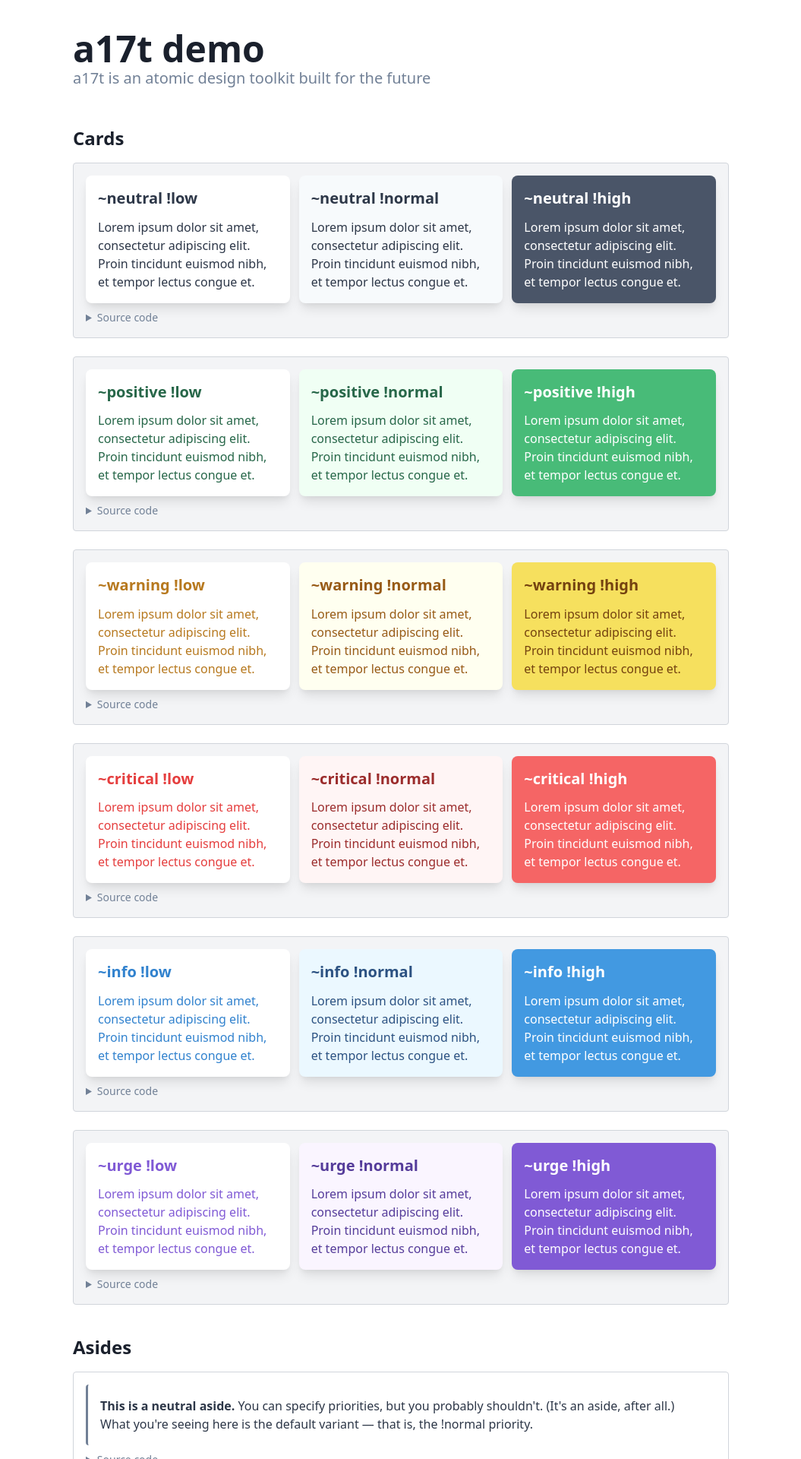
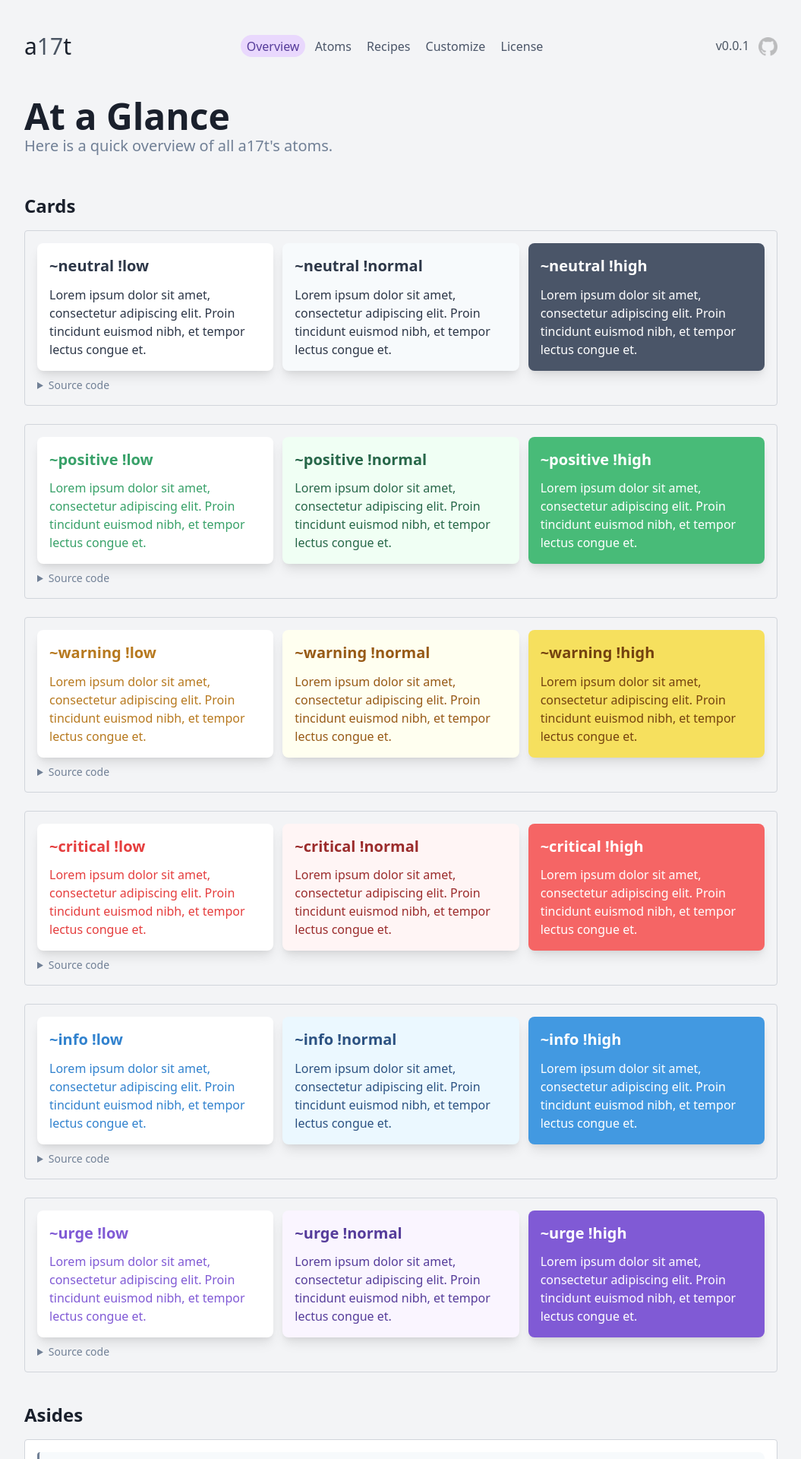
Before and after one commit to milesmcc/a17t, a Jekyll site: the page built from docs/index.md, in a window 1280 px wide. Shown: the top 1920 px of the page at 76% size, without its empty margins (112-1167 px from the left). Built offline with Jekyll 4.4.1, drawn with Linux system fonts in a browser that asks for light colours; nearby versions of some CDN libraries.

Commit message:
Docs layout improvements

```diff
--- a/docs/_includes/head.html
+++ b/docs/_includes/head.html
@@ -6,7 +6,6 @@
     <link rel="stylesheet" type="text/css" href="{{ "/assets/a17t.css" | relative_url }}" crossorigin="anonymous">
     <link rel="stylesheet" type="text/css" href="{{ "/assets/highlighting.css" | relative_url }}" crossorigin="anonymous">
     <link href="https://unpkg.com/tailwindcss@^1.0/dist/tailwind.min.css" rel="stylesheet">
-    <script src="https://cdnjs.cloudflare.com/ajax/libs/font-awesome/5.13.0/js/all.min.js" integrity="sha256-KzZiKy0DWYsnwMF+X1DvQngQ2/FxF7MF3Ff72XcpuPs=" crossorigin="anonymous"></script>
     {%- feed_meta -%}
     {%- if jekyll.environment == 'production' and site.google_analytics -%}
     {%- include google-analytics.html -%}
--- a/docs/_includes/header.html
+++ b/docs/_includes/header.html
@@ -1,2 +1,89 @@
-<header>
+<header class="flex items-center justify-between">
+    <div class="w-1/12">
+        <h3 class="heading font-normal">a<span class="text-gray-600 text-md">17</span>t</h3>
+    </div>
+    <div class="mr-4">
+        <ul>
+            <li class="portal ~urge active dropdown">
+                Overview
+            </li>
+            <li tabindex="0" class="portal dropdown outline-none">
+                Atoms
+                <div class="dropdown-display text-sm">
+                    <div class="card ~neutral !low mt-1 flex">
+                        <div class="mb-2 md:mr-6">
+                            <p class="portal supra text-gray-600">Information</p>
+                            <ul>
+                                <li><a class="portal">Badge</a></li>
+                                <li><a class="portal">Chip</a></li>
+                                <li><a class="portal">Icon</a></li>
+                                <li><a class="portal">Loading</a></li>
+                                <li><a class="portal">Progress</a></li>
+                                <li><a class="portal">Table</a></li>
+                            </ul>
+                        </div>
+                        <div class="mb-2 md:mr-6">
+                            <p class="portal supra text-gray-600">Interaction</p>
+                            <ul>
+                                <li><a class="portal">Button</a></li>
+                                <li><a class="portal">Dropdown</a></li>
+                                <li><a class="portal">Field</a></li>
+                                <li><a class="portal">Input</a></li>
+                                <li><a class="portal">Portal</a></li>
+                                <li><a class="portal">Select</a></li>
+                                <li><a class="portal">Switch</a></li>
+                                <li><a class="portal">Textarea</a></li>
+                                <li><a class="portal">Upload</a></li>
+                            </ul>
+                        </div>
+                        <div class="mb-2 md:mr-6">
+                            <p class="portal supra text-gray-600">Layout</p>
+                            <ul>
+                                <li><a class="portal">Aside</a></li>
+                                <li><a class="portal">Card</a></li>
+                                <li><a class="portal">Section</a></li>
+                                <li><a class="portal">Sep</a></li>
+                            </ul>
+                        </div>
+                        <div class="mb-2">
+                            <p class="portal supra text-gray-600">Typography</p>
+                            <ul>
+                                <li><a class="portal">Code</a></li>
+                                <li><a class="portal">Content</a></li>
+                                <li><a class="portal">Heading</a></li>
+                                <li><a class="portal">Kbd</a></li>
+                                <li><a class="portal">Label</a></li>
+                                <li><a class="portal">Subheading</a></li>
+                                <li><a class="portal">Support</a></li>
+                                <li><a class="portal">Supra</a></li>
+                            </ul>
+                        </div>
+                    </div>
+                </div>
+            </li>
+            <li tabindex="0" class="portal dropdown outline-none">
+                Recipes
+                <div class="dropdown-display">
+                    <div class="card ~neutral !low mt-1">
+                        <p>Coming soon!</p>
+                    </div>
+                </div>
+            </li>
+            <li tabindex="0" class="portal dropdown outline-none">Customize
+                <div class="dropdown-display">
+                    <div class="card ~neutral !low mt-1">
+                        <p>Coming soon!</p>
+                    </div>
+                </div>
+            </li>
+            <li tabindex="0" class="portal"><a href="https://github.com/milesmcc/a17t/blob/master/LICENSE">License</a></li>
+        </ul>
+    </div>
+    <div class="w-1/12 text-right">
+        <a href="https://github.com/milesmcc/a17t">
+            <span class="pr-2 text-gray-600 hover:text-gray-800">v0.0.1</span>
+            <span class="icon opacity-25 hover:opacity-50"><img width="25px" height="25px"
+                    src="{{ '/assets/GitHub-Mark-64px.png' | relative_url }}" alt="GitHub" /></span>
+        </a>
+    </div>
 </header>
--- a/docs/_layouts/default.html
+++ b/docs/_layouts/default.html
@@ -3,15 +3,21 @@
 
 {%- include head.html -%}
 
-<body class="a17t">
+<body class="a17t bg-gray-100">
 
-  {%- include header.html -%}
+  <div class="max-w-screen-lg mx-auto py-10 px-4">
 
-  <main class="max-w-4xl mx-auto py-10 px-4" aria-label="Content">
-    {{ content }}
-  </main>
+    {%- include header.html -%}
 
-  {%- include footer.html -%}
+    <hr class="sep h-12">
+
+    <main aria-label="Content">
+      {{ content }}
+    </main>
+
+    {%- include footer.html -%}
+
+  </div>
 
 </body>
 
--- a/docs/index.md
+++ b/docs/index.md
@@ -2,8 +2,11 @@
 layout: default
 ---
 
-<h1 class="heading text-5xl">a17t demo</h1>
-<h3 class="subheading">a17t is an atomic design toolkit built for the future</h3>
+<div>
+<h1 class="heading text-5xl">At a Glance</h1>
+<h3 class="subheading">Here is a quick overview of all a17t's atoms.</h3>
+</div>
+
 <hr class="sep">
 <section>
     <h3 class="heading text-2xl py-4">Cards</h3>
@@ -38,7 +41,12 @@ layout: default
     {% capture example %}
     {% for tone in site.tones %}
     <span class="icon m-2 ~{{tone}} !low">
-        <i class="fas fa-camera fa-lg"></i>
+        <svg xmlns="http://www.w3.org/2000/svg" width="12" height="13">
+            <g stroke-width="2" stroke="currentColor" fill="none">
+                <path d="M11.29 11.71l-4-4" />
+                <circle cx="5" cy="5" r="4" />
+            </g>
+        </svg>
     </span>
     {% endfor %}
     {% endcapture %}
--- a/src/base.css
+++ b/src/base.css
@@ -25,6 +25,7 @@
 @import "./information/table.css";
 
 @import "./interaction/button.css";
+@import "./interaction/dropdown.css";
 @import "./interaction/portal.css";
 @import "./interaction/field.css";
 @import "./interaction/input.css";
@@ -44,6 +45,7 @@
   .\~$(tone) {
     --color-content: var(--color-$(tone)-normal-content);
     --color-fill: var(--color-$(tone)-normal-fill);
+    --color-background: var(--color-$(tone)-normal-background, var(--color-fill));
     --color-muted: var(--color-$(tone)-normal-muted);
     --color-title: var(--color-$(tone)-normal-content);
     --color-core: var(--color-$(tone));
--- a/src/interaction/portal.css
+++ b/src/interaction/portal.css
@@ -27,7 +27,7 @@
     }
 
     &.active {
-        background-color: var(--color-background);
+        background-color: var(--color-fill);
         color: var(--color-content);
 
         &:hover {
--- a/src/vars/_intents.css
+++ b/src/vars/_intents.css
@@ -21,9 +21,9 @@
   /* POSITIVE */
   --color-positive: theme("colors.green.500");
 
-  --color-positive-low-content: theme("colors.green.800");
+  --color-positive-low-content: theme("colors.green.600");
   --color-positive-low-fill: theme("colors.white");
-  --color-positive-low-muted: theme("colors.green.600");
+  --color-positive-low-muted: theme("colors.green.500");
 
   --color-positive-normal-content: theme("colors.green.800");
   --color-positive-normal-fill: theme("colors.green.200");
```
Also changed, not shown: src/interaction/dropdown.css (added, +18 -0 lines), docs/assets/GitHub-Mark-64px.png (added), docs/assets/a17t.css.
